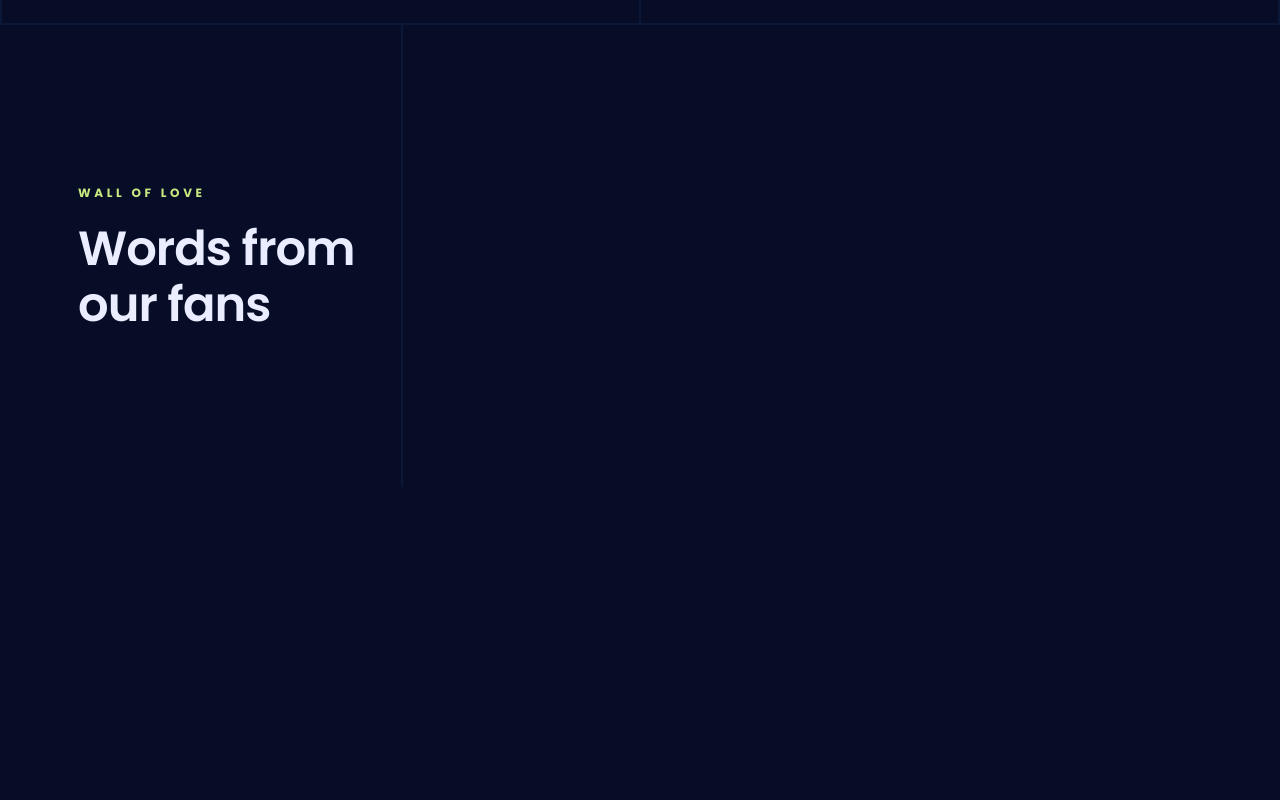
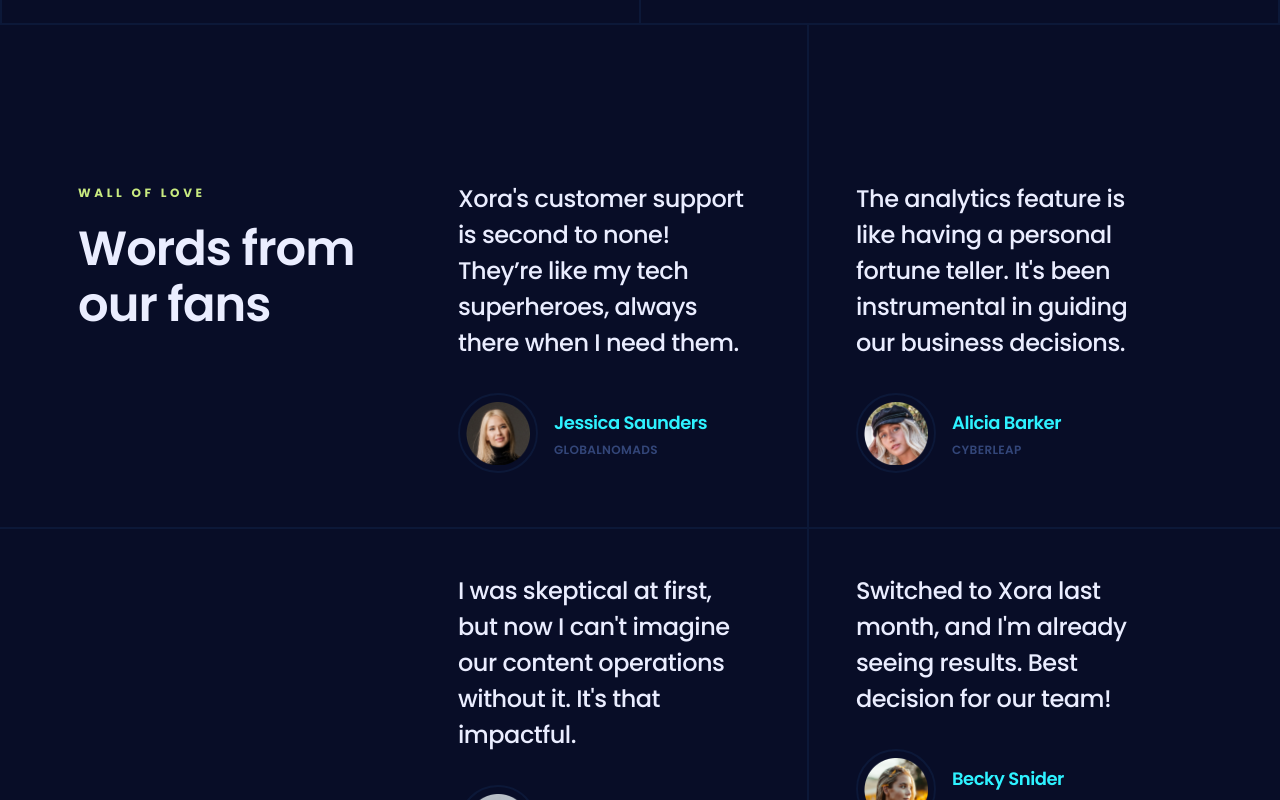
Before and after one commit to Jesus711/Saas-Landing-Page-EX, a React (Vite) app: page / in a window 1280 px wide. Shown: the part 4260-5060 px from the top of the page. Before the commit the page ends 4753 px from the top, so only its background shows below. Built offline with nearby package versions, Linux system fonts and the light colour scheme.

Commit message:
Implemented Testimonials section component. Created a item component of testimonial to be returned when mapping over each half of the testimonials

```diff
--- /dev/null
+++ b/src/components/TestimonialItem.tsx
@@ -0,0 +1,34 @@
+import clsx from "clsx";
+
+interface TestimonialProps {
+    item: {
+        id: string;
+        name: string;
+        role: string;
+        avatarUrl: string;
+        comment: string;
+    }
+    containerClassName: string;
+}
+
+const TestimonialItem = ({ item, containerClassName }: TestimonialProps) => {
+  return (
+    <div className={clsx("relative px-14 pt-11 pb-14 after:absolute after:bottom-0 after:right-0 after:h-0.5 after:w-screen after:bg-s2 after:content-[''] max-md:px-0 max-md:pt-11 after:max-md:-right-4", containerClassName) }>
+        <blockquote className="h6 mb-8 text-p4">
+            {item.comment}
+        </blockquote>
+
+        <div className="flex items-center max-xl:-mr-8">
+            <div className="mr-4 size-20 shrink-0 rounded-half border-2 border-s2 p-1.5">
+                <img src={item.avatarUrl} alt={item.name} className="size-full object-cover" />
+            </div>
+            <div>
+                <h4 className="body-2 mb-0.5 text-p1">{item.name}</h4>
+                <p className="small-compact uppercase text-s3">{item.role}</p>
+            </div>
+        </div>
+    </div>
+  )
+}
+
+export default TestimonialItem
--- a/src/components/Testimonials.tsx
+++ b/src/components/Testimonials.tsx
@@ -1,6 +1,11 @@
+import { testimonials } from "../constants"
+import TestimonialItem from "./TestimonialItem";
 
 
 const Testimonials = () => {
+
+  const halfLength = Math.floor(testimonials.length / 2);
+
   return (
     <section className="relative z-2 py-24 md:py-28 lg:py-40">
         <div className="container block lg:flex">
@@ -10,7 +15,15 @@
             </div>
             <div className="testimonials_inner-after testimonials_inner-before relative -my-12 -mr-3 flex items-start max-lg:static max-md:block">
                 <div className="testimonials_group-after flex-50">
+                  {testimonials.slice(0, halfLength).map((testimonial) => (
+                    <TestimonialItem key={testimonial.id} item={testimonial} containerClassName="last:after:hidden last:after:max-md:block" />
+                  ))}
+                </div>
 
+                <div className="flex-50">
+                  {testimonials.slice(halfLength).map((testimonial) => (
+                      <TestimonialItem key={testimonial.id} item={testimonial} containerClassName="last:after:hidden after:right-auto after:left-0 after:max-md:-left-4 md:px-12" />
+                    ))}
                 </div>
             </div>
         </div>
```
